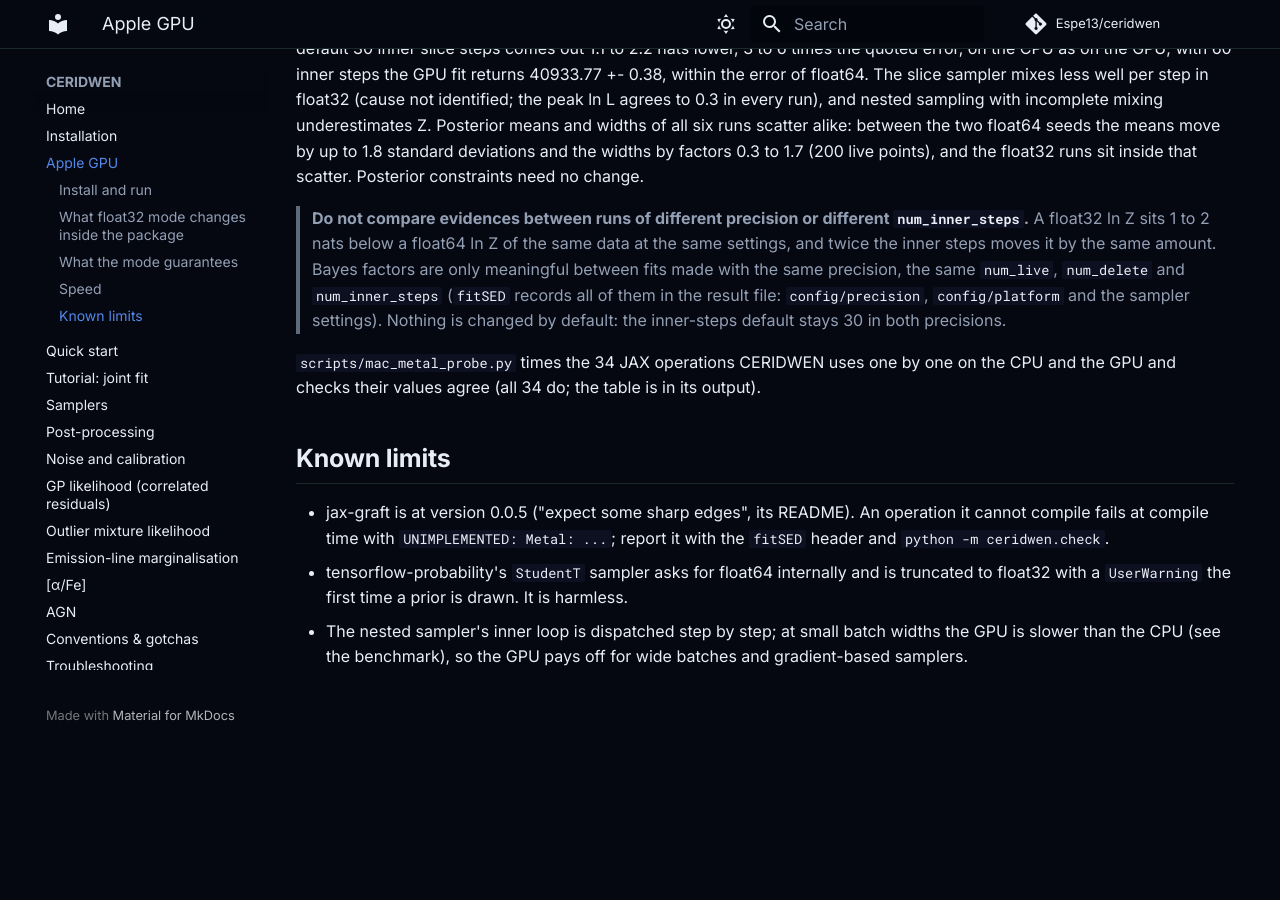
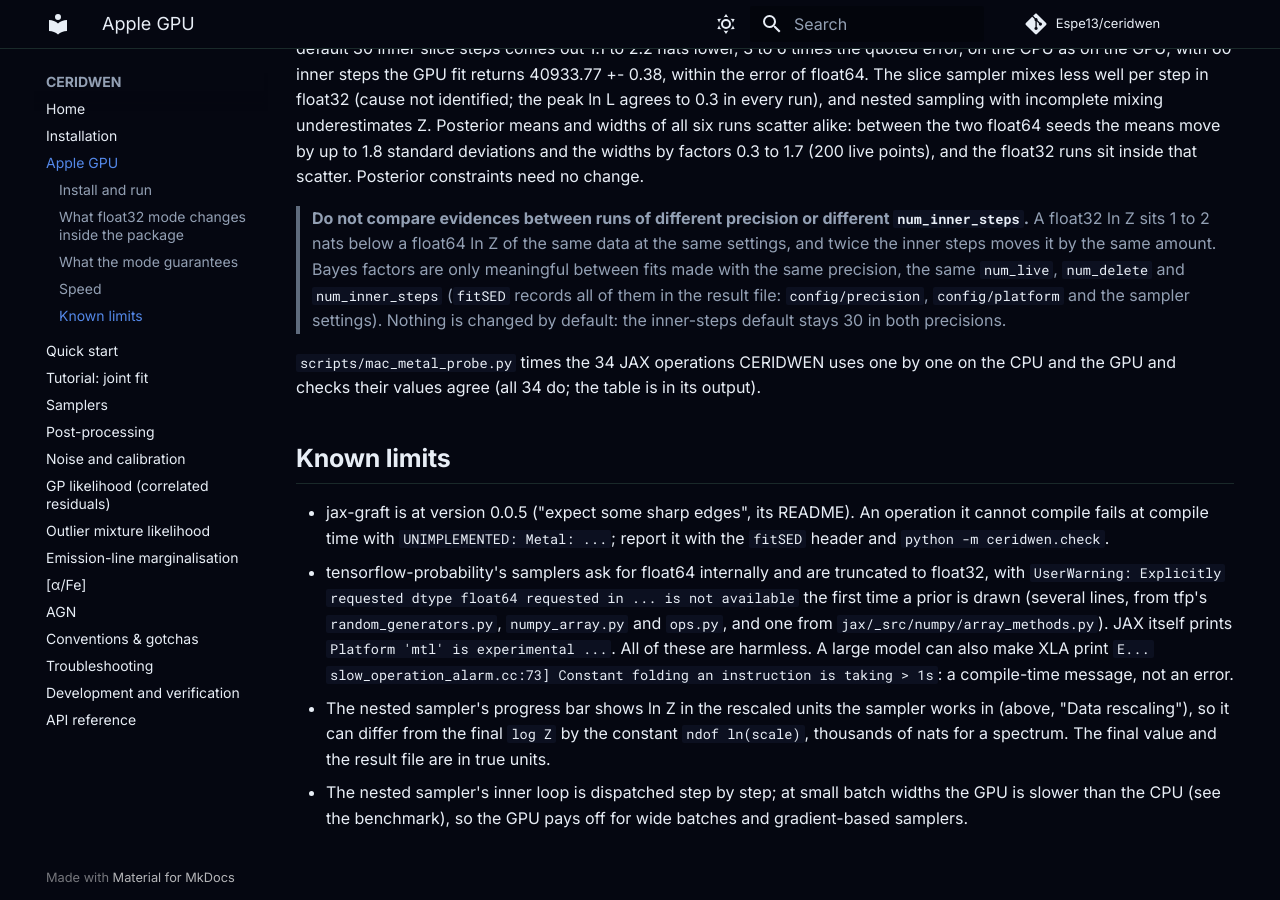
Before and after one commit to Espe13/ceridwen, an MkDocs documentation site: the page built from docs/mac_gpu.md, in a window 1280 px wide and 900 px high, scrolled down 3732 px. Built offline with MkDocs 1.6.1 and Material for MkDocs 9.7.7, drawn with Linux system fonts in a browser that asks for light colours; comment, search, counter and statistics services are not loaded; before the commit the page ends 4471 px from its top, so only the background shows below that; some of the changed text lies outside the part shown.

Commit message:
Newcomer test, round 1: AGN recipe, display in scripts, clearer errors, docs
- docs/agn.md: the log_fagn snippet adds free_param_init and names the keys that need a
  prior; examples/agn_demo.py --fit runs (fixed nebular/dust-emission keys, fetch_grid) and
  prints the median and 68% range
- README/quickstart: display(return_fig=True) in a script; python=3.12; bash SPS_HOME line;
  .[cuda12] source install; error bars at 100 live points; release emails (GitHub Watch)
- SedModel and the nested sampler: errors that say what to do; run_sampler refuses an
  observation without flux (tests/test_runner_no_flux.py)
- latex(): wrapping, ragged-right columns that fit a two-column page; describe.py escape fix
- docs/mac_gpu.md: mtl:0, the float32 warnings, the progress bar's ln Z units

Co-Authored-By: Claude Opus 5.5 (1M context) <noreply@anthropic.com>

````diff
--- a/docs/mac_gpu.md
+++ b/docs/mac_gpu.md
@@ -21,7 +21,7 @@ spectrum whose flux scale is a sampled nuisance, anchored by the photometry).
 Python 3.12 or newer (the only platform jax-graft ships wheels for; the marker in
 `pyproject.toml` keeps older Macs and Python 3.11 on the CPU build). Nothing else is needed:
 jax-graft makes the GPU JAX's default backend, and `import ceridwen` sees that and switches
-the process to float32, with one warning:
+the process to float32, with one warning of its own (JAX and tensorflow-probability add theirs, see "Known limits"):
 
 ```
 UserWarning: float32 mode: JAX's default backend is the Apple GPU (mtl), which has no float64.
@@ -33,10 +33,10 @@ set JAX_PLATFORMS=cpu
 
 ```
   [ok  ] jax float64  -- off: float32 mode, chosen because the Apple GPU is JAX's default backend ...
-  [ok  ] jax backend  -- mtl (MtlDevice(id=0)): Apple GPU via jax-graft, float32
+  [ok  ] jax backend  -- mtl (mtl:0): Apple GPU via jax-graft, float32
 ```
 
-and every `fitSED` header prints `Device : MTL (MtlDevice(id=0))` and
+and every `fitSED` header prints `Device : MTL (mtl:0)` and
 `Precision : float32`. The result file records both: `config/precision` (`"float32"`) and
 `config/platform` (`"mtl"`).
 
@@ -169,8 +169,17 @@ and the GPU and checks their values agree (all 34 do; the table is in its output
 - jax-graft is at version 0.0.5 ("expect some sharp edges", its README). An operation it
   cannot compile fails at compile time with `UNIMPLEMENTED: Metal: ...`; report it with the
   `fitSED` header and `python -m ceridwen.check`.
-- tensorflow-probability's `StudentT` sampler asks for float64 internally and is truncated to
-  float32 with a `UserWarning` the first time a prior is drawn. It is harmless.
+- tensorflow-probability's samplers ask for float64 internally and are truncated to float32,
+  with `UserWarning: Explicitly requested dtype float64 requested in ... is not available`
+  the first time a prior is drawn (several lines, from tfp's `random_generators.py`,
+  `numpy_array.py` and `ops.py`, and one from `jax/_src/numpy/array_methods.py`). JAX itself
+  prints `Platform 'mtl' is experimental ...`. All of these are harmless. A large model can
+  also make XLA print `E... slow_operation_alarm.cc:73] Constant folding an instruction is
+  taking > 1s`: a compile-time message, not an error.
+- The nested sampler's progress bar shows ln Z in the rescaled units the sampler works in
+  (above, "Data rescaling"), so it can differ from the final `log Z` by the constant
+  `ndof ln(scale)`, thousands of nats for a spectrum. The final value and the result file are
+  in true units.
 - The nested sampler's inner loop is dispatched step by step; at small batch widths the GPU is
   slower than the CPU (see the benchmark), so the GPU pays off for wide batches and
   gradient-based samplers.
````
Also changed, not shown: CHANGELOG.md (+23 -2 lines), README.md (+19 -8 lines), docs/agn.md (+9 -0 lines), docs/installation.md (+5 -1 lines), docs/quickstart.md (+10 -3 lines), 6 other files.
